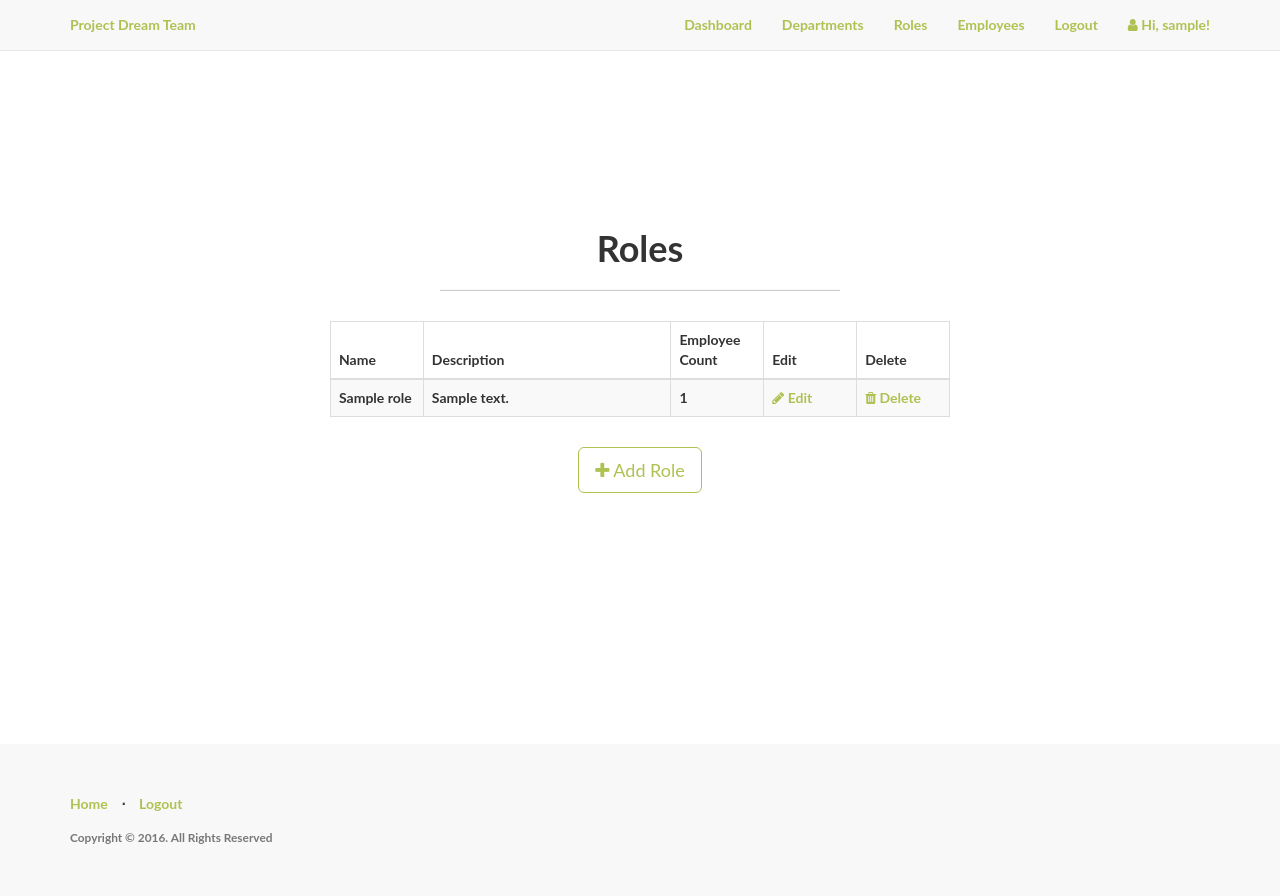
After one commit to kamalnadjieb/dream-team, a Flask app: page /admin/roles in a window 1280 px wide. The commit adds this page. Run offline with Flask 2, Linux system fonts and the light colour scheme; a user stored in the database is signed in; tables that the repository leaves empty hold one stand-in row (values such as "Sample post"); parts of the project's set-up code (start-up, migrations or seed data) failed here and were passed over; some libraries are stand-ins or nearby versions.

Commit message:
part two completed

```diff
--- a/app/admin/views.py
+++ b/app/admin/views.py
@@ -0,0 +1,233 @@
+from flask import abort, flash, redirect, render_template, url_for
+from flask_login import current_user, login_required
+
+from . import admin
+from forms import DepartmentForm, EmployeeAssignForm, RoleForm
+from .. import db
+from ..models import Department, Employee, Role
+
+def check_admin():
+    """
+    Prevent non-admins from accessing the page
+    """
+    if not current_user.is_admin:
+        abort(403)
+
+# Department Views
+
+@admin.route('/departments', methods=['GET', 'POST'])
+@login_required
+def list_departments():
+    """
+    List all departments
+    """
+    check_admin()
+
+    departments = Department.query.all()
+
+    return render_template('admin/departments/departments.html',
+                           departments=departments, title="Departments")
+
+@admin.route('/departments/add', methods=['GET', 'POST'])
+@login_required
+def add_department():
+    """
+    Add a department to the database
+    """
+    check_admin()
+
+    add_department = True
+
+    form = DepartmentForm()
+    if form.validate_on_submit():
+        department = Department(name=form.name.data,
+                                description=form.description.data)
+        try:
+            # add department to the database
+            db.session.add(department)
+            db.session.commit()
+            flash('You have successfully added a new department.')
+        except:
+            # in case department name already exists
+            flash('Error: department name already exists.')
+
+        # redirect to departments page
+        return redirect(url_for('admin.list_departments'))
+
+    # load department template
+    return render_template('admin/departments/department.html', action="Add",
+                           add_department=add_department, form=form,
+                           title="Add Department")
+
+@admin.route('/departments/edit/<int:id>', methods=['GET', 'POST'])
+@login_required
+def edit_department(id):
+    """
+    Edit a department
+    """
+    check_admin()
+
+    add_department = False
+
+    department = Department.query.get_or_404(id)
+    form = DepartmentForm(obj=department)
+    if form.validate_on_submit():
+        department.name = form.name.data
+        department.description = form.description.data
+        db.session.commit()
+        flash('You have successfully edited the department.')
+
+        # redirect to the departments page
+        return redirect(url_for('admin.list_departments'))
+
+    form.description.data = department.description
+    form.name.data = department.name
+    return render_template('admin/departments/department.html', action="Edit",
+                           add_department=add_department, form=form,
+                           department=department, title="Edit Department")
+
+@admin.route('/departments/delete/<int:id>', methods=['GET', 'POST'])
+@login_required
+def delete_department(id):
+    """
+    Delete a department from the database
+    """
+    check_admin()
+
+    department = Department.query.get_or_404(id)
+    db.session.delete(department)
+    db.session.commit()
+    flash('You have successfully deleted the department.')
+
+    # redirect to the departments page
+    return redirect(url_for('admin.list_departments'))
+
+    return render_template(title="Delete Department")
+
+@admin.route('/roles')
+@login_required
+def list_roles():
+    check_admin()
+    """
+    List all roles
+    """
+    roles = Role.query.all()
+    return render_template('admin/roles/roles.html',
+                           roles=roles, title='Roles')
+
+@admin.route('/roles/add', methods=['GET', 'POST'])
+@login_required
+def add_role():
+    """
+    Add a role to the database
+    """
+    check_admin()
+
+    add_role = True
+
+    form = RoleForm()
+    if form.validate_on_submit():
+        role = Role(name=form.name.data,
+                    description=form.description.data)
+
+        try:
+            # add role to the database
+            db.session.add(role)
+            db.session.commit()
+            flash('You have successfully added a new role.')
+        except:
+            # in case role name already exists
+            flash('Error: role name already exists.')
+
+        # redirect to the roles page
+        return redirect(url_for('admin.list_roles'))
+
+    # load role template
+    return render_template('admin/roles/role.html', add_role=add_role,
+                           form=form, title='Add Role')
+
+@admin.route('/roles/edit/<int:id>', methods=['GET', 'POST'])
+@login_required
+def edit_role(id):
+    """
+    Edit a role
+    """
+    check_admin()
+
+    add_role = False
+
+    role = Role.query.get_or_404(id)
+    form = RoleForm(obj=role)
+    if form.validate_on_submit():
+        role.name = form.name.data
+        role.description = form.description.data
+        db.session.add(role)
+        db.session.commit()
+        flash('You have successfully edited the role.')
+
+        # redirect to the roles page
+        return redirect(url_for('admin.list_roles'))
+
+    form.description.data = role.description
+    form.name.data = role.name
+    return render_template('admin/roles/role.html', add_role=add_role,
+                           form=form, title="Edit Role")
+
+@admin.route('/roles/delete/<int:id>', methods=['GET', 'POST'])
+@login_required
+def delete_role(id):
+    """
+    Delete a role from the database
+    """
+    check_admin()
+
+    role = Role.query.get_or_404(id)
+    db.session.delete(role)
+    db.session.commit()
+    flash('You have successfully deleted the role.')
+
+    # redirect to the roles page
+    return redirect(url_for('admin.list_roles'))
+
+    return render_template(title="Delete Role")
+
+@admin.route('/employees')
+@login_required
+def list_employees():
+    """
+    List all employees
+    """
+    check_admin()
+
+    employees = Employee.query.all()
+    return render_template('admin/employees/employees.html',
+                           employees=employees, title='Employees')
+
+@admin.route('/employees/assign/<int:id>', methods=['GET', 'POST'])
+@login_required
+def assign_employee(id):
+    """
+    Assign a department and a role to an employee
+    """
+    check_admin()
+
+    employee = Employee.query.get_or_404(id)
+
+    # prevent admin from being assigned a department or role
+    if employee.is_admin:
+        abort(403)
+
+    form = EmployeeAssignForm(obj=employee)
+    if form.validate_on_submit():
+        employee.department = form.department.data
+        employee.role = form.role.data
+        db.session.add(employee)
+        db.session.commit()
+        flash('You have successfully assigned a department and role.')
+
+        # redirect to the roles page
+        return redirect(url_for('admin.list_employees'))
+
+    return render_template('admin/employees/employee.html',
+                           employee=employee, form=form,
+                           title='Assign Employee')
--- a/app/auth/views.py
+++ b/app/auth/views.py
@@ -42,7 +42,10 @@ def login():
         if employee is not None and employee.verify_password(form.password.data):
             login_user(employee)
 
-            return redirect(url_for('home.dashboard'))
+            if employee.is_admin:
+                return redirect(url_for('home.admin_dashboard'))
+            else:
+                return redirect(url_for('home.dashboard'))
         else:
             flash('Invalid email or password.')
 
--- a/app/static/css/style.css
+++ b/app/static/css/style.css
@@ -105,3 +105,20 @@ p.copyright {
   height: 100%;
   margin: 0 auto -4em;
 }
+
+.outer {
+    display: table;
+    position: absolute;
+    height: 70%;
+    width: 100%;
+}
+
+.middle {
+    display: table-cell;
+    vertical-align: middle;
+}
+
+.inner {
+    margin-left: auto;
+    margin-right: auto;
+}
--- /dev/null
+++ b/app/templates/admin/roles/roles.html
@@ -0,0 +1,68 @@
+{% import "bootstrap/utils.html" as utils %}
+{% extends "base.html" %}
+{% block title %}Roles{% endblock %}
+{% block body %}
+<div class="content-section">
+  <div class="outer">
+    <div class="middle">
+      <div class="inner">
+        <br/>
+        {{ utils.flashed_messages() }}
+        <br/>
+        <h1 style="text-align:center;">Roles</h1>
+        {% if roles %}
+          <hr class="intro-divider">
+          <div class="center">
+            <table class="table table-striped table-bordered">
+              <thead>
+                <tr>
+                  <th width="15%"> Name </th>
+                  <th width="40%"> Description </th>
+                  <th width="15%"> Employee Count </th>
+                  <th width="15%"> Edit </th>
+                  <th width="15%"> Delete </th>
+                </tr>
+              </thead>
+              <tbody>
+              {% for role in roles %}
+                <tr>
+                  <td> {{ role.name }} </td>
+                  <td> {{ role.description }} </td>
+                  <td>
+                    {% if role.employees %}
+                      {{ role.employees.count() }}
+                    {% else %}
+                      0
+                    {% endif %}
+                  </td>
+                  <td>
+                    <a href="{{ url_for('admin.edit_role', id=role.id) }}">
+                      <i class="fa fa-pencil"></i> Edit
+                    </a>
+                  </td>
+                  <td>
+                    <a href="{{ url_for('admin.delete_role', id=role.id) }}">
+                      <i class="fa fa-trash"></i> Delete
+                    </a>
+                  </td>
+                </tr>
+              {% endfor %}
+              </tbody>
+            </table>
+          </div>
+          <div style="text-align: center">
+        {% else %}
+          <div style="text-align: center">
+            <h3> No roles have been added. </h3>
+            <hr class="intro-divider">
+        {% endif %}
+          <a href="{{ url_for('admin.add_role') }}" class="btn btn-default btn-lg">
+            <i class="fa fa-plus"></i>
+            Add Role
+          </a>
+        </div>
+      </div>
+    </div>
+  </div>
+</div>
+{% endblock %}
--- a/app/templates/base.html
+++ b/app/templates/base.html
@@ -24,7 +24,14 @@
             <div class="collapse navbar-collapse" id="bs-example-navbar-collapse-1">
                 <ul class="nav navbar-nav navbar-right">
                     {% if current_user.is_authenticated %}
-                      <li><a href="{{ url_for('home.dashboard') }}">Dashboard</a></li>
+                      {% if current_user.is_admin %}
+                        <li><a href="{{ url_for('home.admin_dashboard') }}">Dashboard</a></li>
+                        <li><a href="{{ url_for('admin.list_departments') }}">Departments</a></li>
+                        <li><a href="{{ url_for('admin.list_roles') }}">Roles</a></li>
+                        <li><a href="{{ url_for('admin.list_employees') }}">Employees</a></li>
+                      {% else %}
+                        <li><a href="{{ url_for('home.dashboard') }}">Dashboard</a></li>
+                      {% endif %}
                       <li><a href="{{ url_for('auth.logout') }}">Logout</a></li>
                       <li><a><i class="fa fa-user"></i>  Hi, {{ current_user.username }}!</a></li>
                     {% else %}
```
Also changed, not shown: app/admin/forms.py (+34 -0 lines), app/home/views.py (+10 -2 lines), app/templates/admin/departments/department.html (added, +28 -0 lines), app/templates/admin/departments/departments.html (added, +68 -0 lines), app/templates/admin/employees/employee.html (added, +25 -0 lines), app/templates/admin/employees/employees.html (added, +68 -0 lines), app/templates/admin/roles/role.html (added, +28 -0 lines), app/templates/home/admin_dashboard.html (added, +18 -0 lines).
